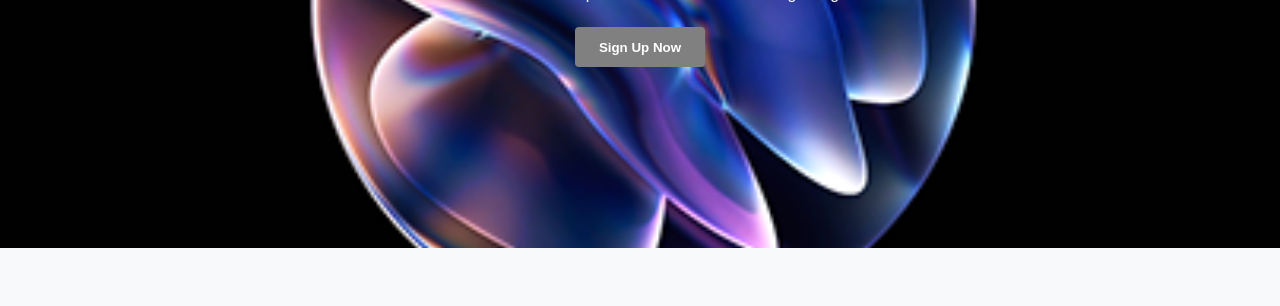
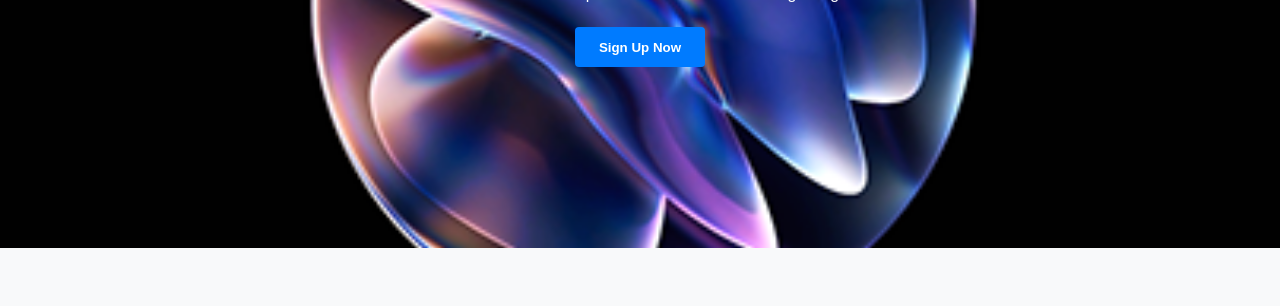
Before and after one commit to micknikolic/creative-hub, a plain HTML site: page index.html in a window 1280 px wide. Shown: the part 311-617 px from the top of the page. Drawn offline with Linux system fonts and the light colour scheme.

Commit message:
Update index.html

```diff
--- a/index.html
+++ b/index.html
@@ -78,7 +78,7 @@
         .button {
             display: inline-block;
             padding: 0.8rem 1.5rem;
-            background-color: #808080; /* Gray button */
+            background-color: #007bff; /* Blue button */
             color: white;
             text-decoration: none;
             border-radius: 4px;
```
